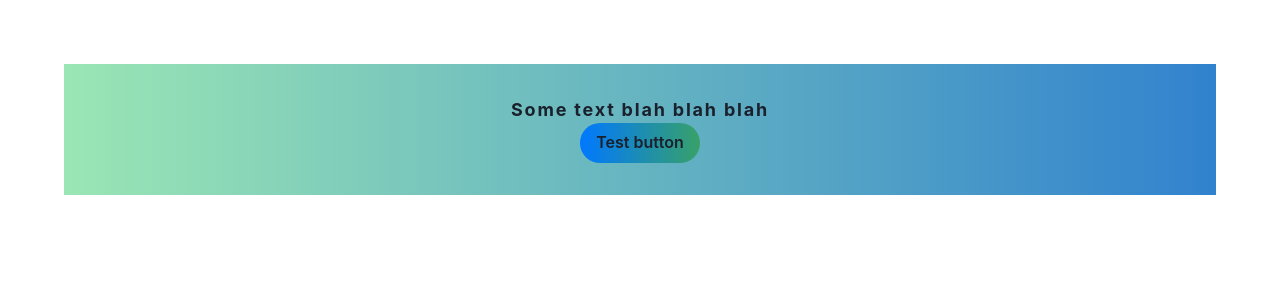
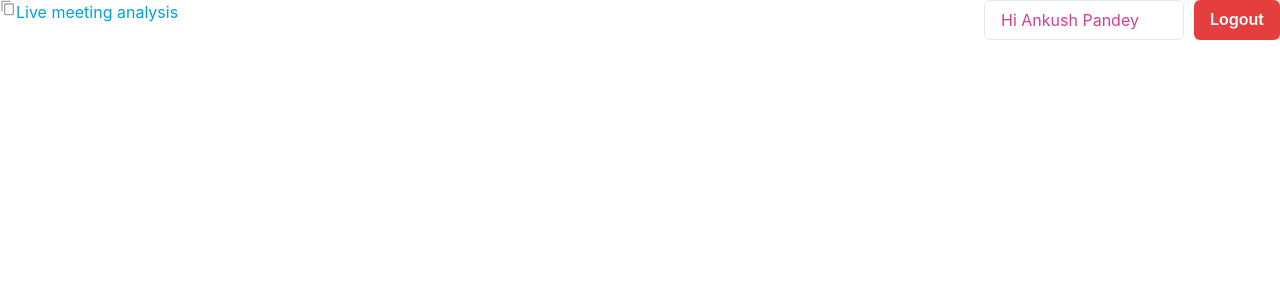
Before and after one commit to trilogy-group/tu2k22-chakra-template, a React (Create React App) app: page / in a window 1280 px wide. Shown: the top 300 px of the page. Built offline with nearby package versions, Linux system fonts and the light colour scheme.

Commit message:
component 6 made using open chakra

```diff
--- a/src/App.tsx
+++ b/src/App.tsx
@@ -1,31 +1,62 @@
 import React from 'react'
-import { ChakraProvider, Center, Button, Text } from '@chakra-ui/react'
+import {
+  ChakraProvider,
+  SimpleGrid,
+  Text,
+  Button,
+  Input,
+  Box,
+  Icon
+} from '@chakra-ui/react'
+import { CopyIcon } from '@chakra-ui/icons'
 
 const App = () => (
   <ChakraProvider resetCSS>
-    <Center
+    <SimpleGrid
+      columns={4}
+      spacingX="10px"
+      spacingY={3}
       display="flex"
-      flexDirection="column"
-      alignItems="center"
-      justifyContent="flex-start"
-      m={16}
-      p={8}
-      backgroundColor="cyan.100"
-      bgGradient="linear(to right, green.200,blue.500)"
+      alignItems="space-around"
+      minChildWidth={2}
+      justifyContent="space-between"
+      color="blackAlpha.500"
+      flexDirection="row-reverse"
     >
-      <Text opacity={1} fontWeight="bold" fontSize="lg" letterSpacing="widest">
-        Some text blah blah blah
-      </Text>
-      <Button
-        variant="ghost"
-        size="md"
-        bgGradient="linear(to right, messenger.500,green.500)"
-        borderRadius={100}
-        border={20}
-      >
-        Test button
-      </Button>
-    </Center>
+      <Box display="flex" flexDirection="row-reverse">
+        <Button
+          variant="solid"
+          size="md"
+          colorScheme="red"
+          minWidth={20}
+          display="flex"
+        >
+          Logout
+        </Button>
+        <Input
+          mr="10px"
+          minWidth={2}
+          maxWidth={200}
+          color="pink.500"
+          display="flex"
+          value="Hi Ankush Pandey"
+          placeholder="Your name"
+          isReadOnly
+        />
+      </Box>
+      <Box display="flex" flexDirection="row-reverse">
+        <Box>
+          <Text display="flex" color="linkedin.500">
+            Live meeting analysis
+          </Text>
+        </Box>
+        <CopyIcon
+          display="flex"
+          flexDirection="row-reverse"
+          alignItems="space-around"
+        />
+      </Box>
+    </SimpleGrid>
   </ChakraProvider>
 )
 
```
Also changed, not shown: package.json (line endings or trailing spaces), 1 other file (tests, documents, lock files or other folders).
